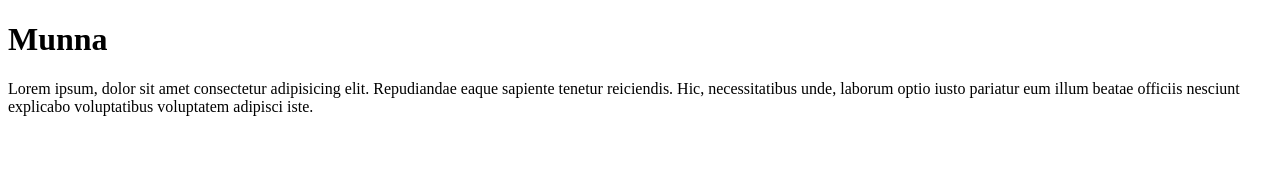
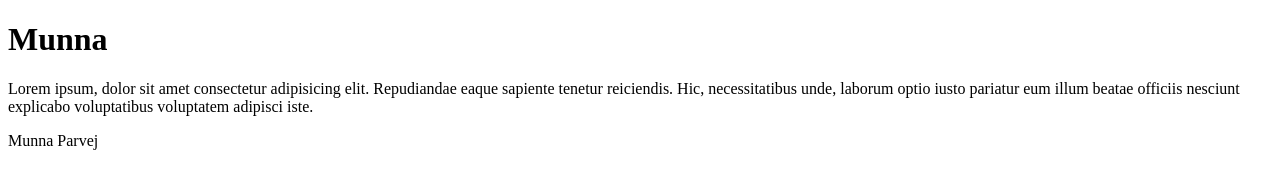
Before and after one commit to munnaparveg/frist-project, a plain HTML site: page index.html in a window 1280 px wide. Drawn offline with Linux system fonts and the light colour scheme.

Commit message:
Update index.html

```diff
--- a/index.html
+++ b/index.html
@@ -8,5 +8,6 @@
 <body>
     <h1>Munna</h1>
     <p>Lorem ipsum, dolor sit amet consectetur adipisicing elit. Repudiandae eaque sapiente tenetur reiciendis. Hic, necessitatibus unde, laborum optio iusto pariatur eum illum beatae officiis nesciunt explicabo voluptatibus voluptatem adipisci iste.</p>
+    <p> Munna Parvej</p>
 </body>
 </html>
```
